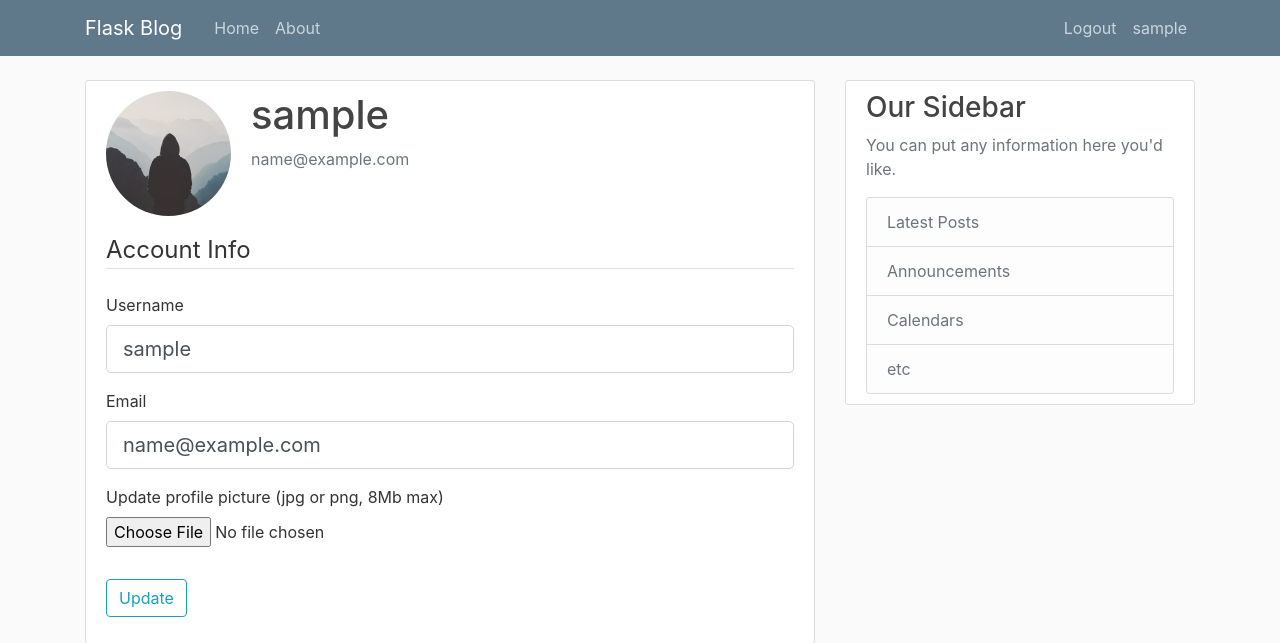
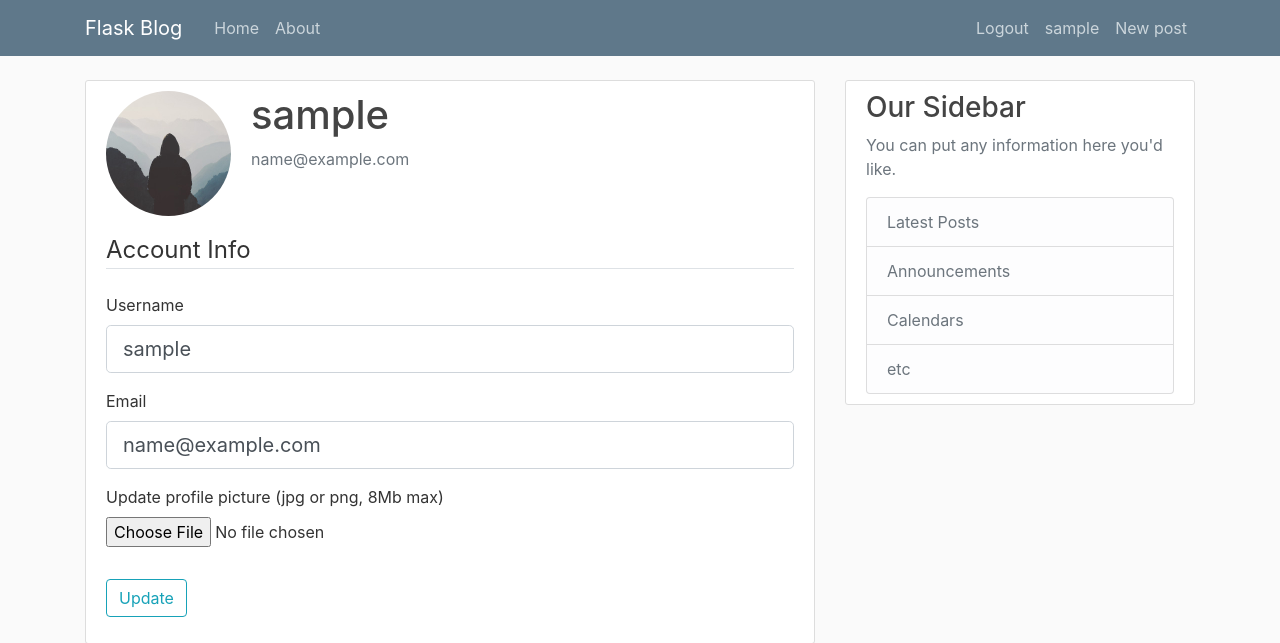
Before and after one commit to trinadzatij/FlaskCorey, a Flask app: page /account in a window 1280 px wide. Shown: the top 643 px of the page. Run offline with Flask 2, Linux system fonts and the light colour scheme; the visitor is signed in with stand-in values (Sample User, id 1); data comes from the database, SQL or seed files in the repository; some libraries are stand-ins or nearby versions.

Commit message:
Add New Post page

```diff
--- a/flaskblog/forms.py
+++ b/flaskblog/forms.py
@@ -1,6 +1,6 @@
 from flask_wtf import FlaskForm
 from flask_wtf.file import FileField, FileAllowed
-from wtforms import StringField, PasswordField, SubmitField, BooleanField
+from wtforms import StringField, PasswordField, SubmitField, BooleanField, TextAreaField
 from wtforms.validators import DataRequired, Length, Email, EqualTo, ValidationError
 from flaskblog.models import User
 from flask_login import current_user
@@ -56,3 +56,10 @@ class UpdateAccountForm(FlaskForm):
             user = User.query.filter_by(email=email.data).first()
             if user:
                 raise ValidationError('That email is already in use. Please choose a different one or try to log in.')
+
+class PostForm(FlaskForm):
+    title = StringField('Title',
+                        validators=[DataRequired(), Length(min=0, max=100)])
+    content = TextAreaField('Content',
+                        validators=[DataRequired(), Length(max=3000)])
+    submit = SubmitField('Post it!')
--- a/flaskblog/routes.py
+++ b/flaskblog/routes.py
@@ -4,7 +4,7 @@ from PIL import Image
 from flask import render_template, url_for, flash, redirect, request
 from flaskblog import app, db, bcrypt
 from flaskblog.models import User, Post
-from flaskblog.forms import RegistrationForm, LoginForm, UpdateAccountForm
+from flaskblog.forms import RegistrationForm, LoginForm, UpdateAccountForm, PostForm
 from flask_login import login_user, current_user, logout_user, login_required
 
 
@@ -97,3 +97,12 @@ def account():
         form.email.data = current_user.email
     image_file = url_for('static', filename='profile_pics/' + current_user.image_file)
     return render_template('account.html', title='Account', image_file=image_file, form=form)
+
+@app.route("/post/new", methods=['GET', 'POST'])
+@login_required
+def new_post():
+    form = PostForm()
+    if form.validate_on_submit():
+        flash('Your post has been submitted!', 'success')
+        return redirect(url_for('home'))
+    return render_template('create_post.html', title='New Post', form=form)
--- a/flaskblog/templates/layout.html
+++ b/flaskblog/templates/layout.html
@@ -33,6 +33,7 @@
 		    {% if current_user.is_authenticated %}
 			<a class="nav-item nav-link" href="{{ url_for('logout') }}">Logout</a>
 			<a class="nav-item nav-link" href="{{ url_for('account') }}">{{ current_user.username }}</a>
+			<a class="nav-item nav-link" href="{{ url_for('new_post') }}">New post</a>
 		    {% else %}
 		    	<a class="nav-item nav-link" href="{{ url_for('login') }}">Log in</a>
 		    	<a class="nav-item nav-link" href="{{ url_for('register') }}">Register</a>
```
